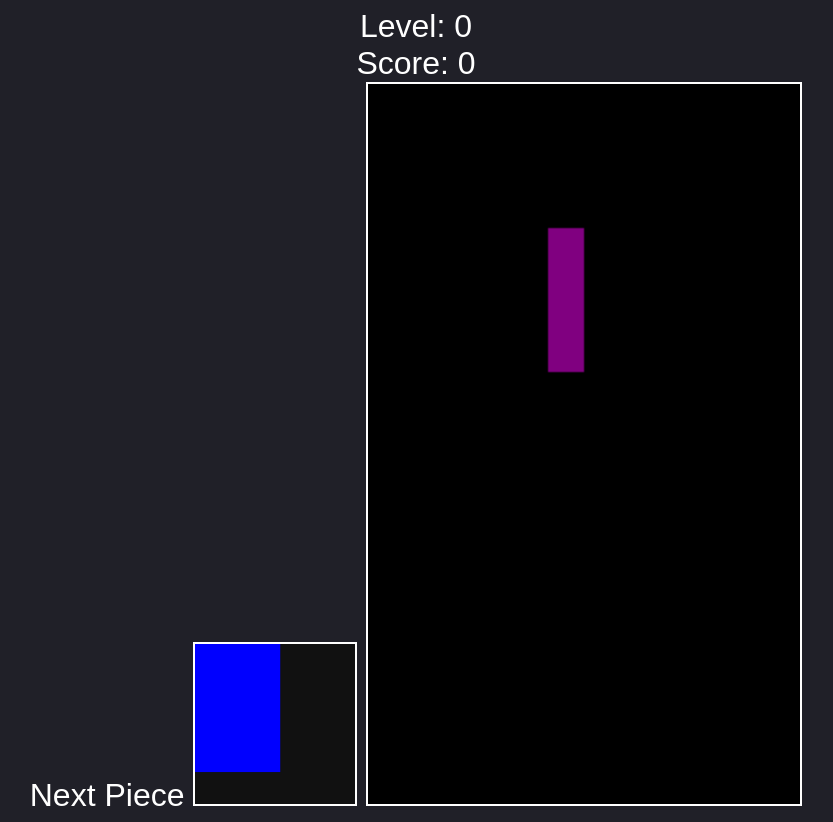
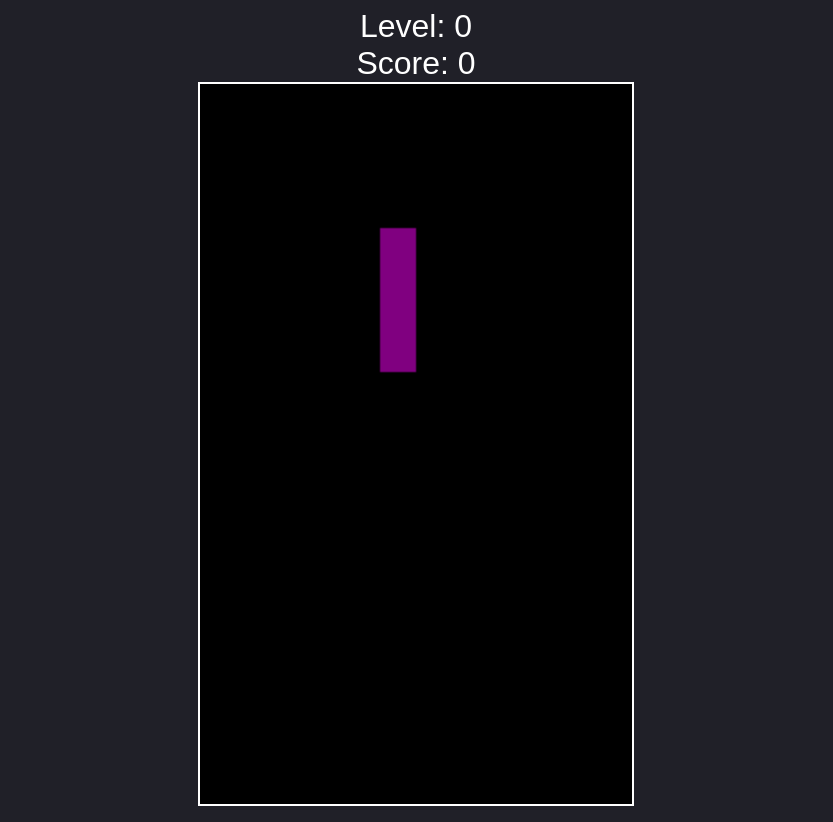
Before and after one commit to BennEntterprise/BasicTetris, a website: page public/index.html in a window 1280 px wide. Shown: the whole page, without its empty margins (224-1057 px from the left). Drawn offline with Linux system fonts and the light colour scheme.

Commit message:
remove any parts that don't work.  update readme

```diff
--- a/public/index.html
+++ b/public/index.html
@@ -29,8 +29,8 @@
 <body>
 	<div class="level">Level: <span id="level"></span></div>
 	<div class="score">Score: <span id="score"></span></div>
-	<span>Next Piece</span>
-	<canvas id="nPiece"></canvas>
+	<!-- <span>Next Piece</span>
+	<canvas id="nPiece"></canvas> -->
 
 	<canvas id="tetris" width="240" height="400"></canvas>
 	<script src="tetris.js"></script>
--- a/public/tetris.js
+++ b/public/tetris.js
@@ -5,10 +5,10 @@ context.scale(20,20);
 const arena = createMatrix(12,20);
 
 
-const npC = document.getElementById('nPiece');
-const npContext = npC.getContext('2d');
-npContext.scale(80,60);
-const pieceStageArea = createMatrix(4,4);
+// const npC = document.getElementById('nPiece');
+// const npContext = npC.getContext('2d');
+// npContext.scale(80,60);
+// const pieceStageArea = createMatrix(4,4);
 
 
 //set colors to be used and the arena size.
@@ -158,10 +158,10 @@ function draw(){
 	drawOnGameMatrix(arena, {x: 0, y: 0});
 	drawOnGameMatrix(player.matrix,player.pos);
 
-	npContext.fillStyle ='#111';
-	npContext.strokeStyle = '#fff';
-	npContext.fillRect(0,0,canvas.width, canvas.height);
-	drawOnStagingMatrix(nextPlayer.matrix,{x: 0, y:0}); //TODO Create this Function
+	// npContext.fillStyle ='#111';
+	// npContext.strokeStyle = '#fff';
+	// npContext.fillRect(0,0,canvas.width, canvas.height);
+	// drawOnStagingMatrix(nextPlayer.matrix,{x: 0, y:0}); //TODO Create this Function
 }
 function drawOnGameMatrix (matrix,offset){
 	//Draws a givin matrix (arena, or player) starting at the offset {x,y}
```
Also changed, not shown: README.md.
